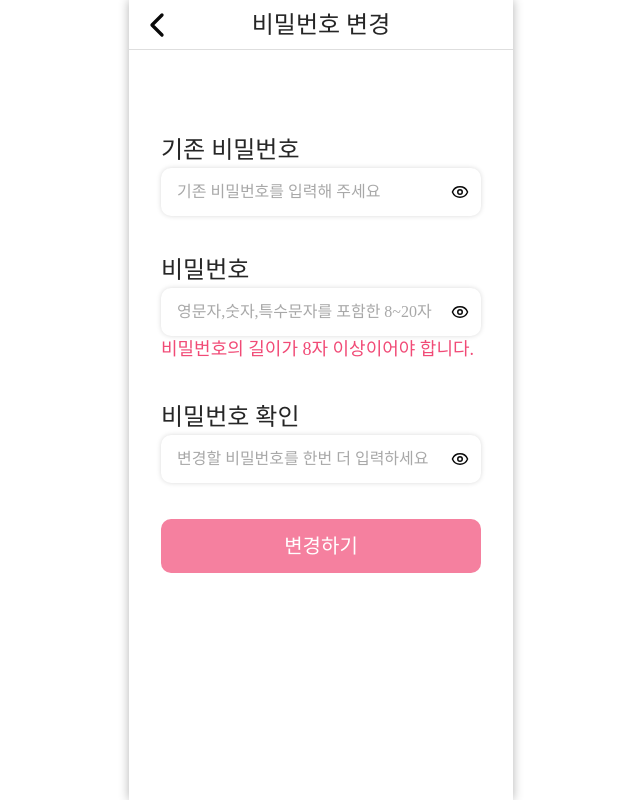
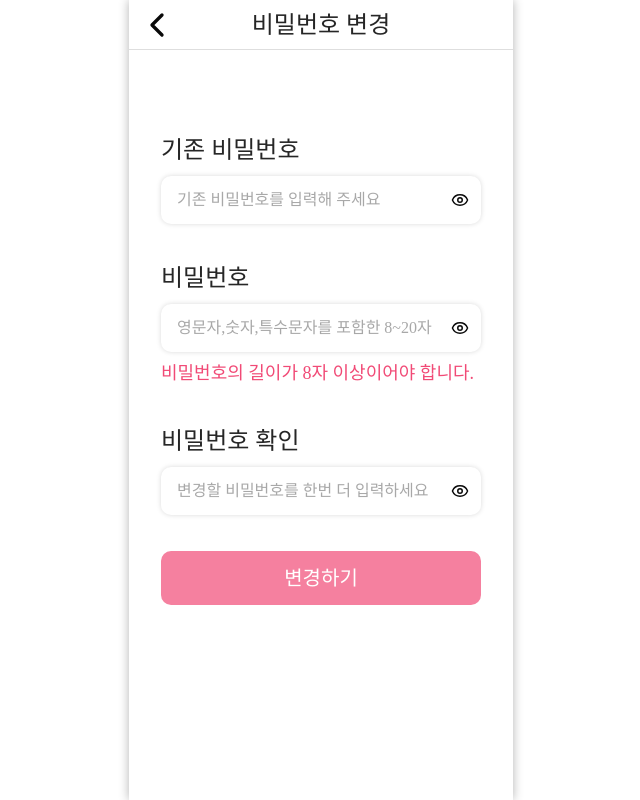
Before and after one commit to hanaro7team1/frontend, a Next.js app: page /admin/mypage/pwd in a window 1280 px wide. Shown: the whole page, without its empty margins (319-959 px from the left). Built offline with nearby package versions, Linux system fonts and the light colour scheme; a web font is replaced by a local one.

Commit message:
Design: give gap between txt and imputBox

```diff
--- a/src/app/admin/mypage/pwd/page.tsx
+++ b/src/app/admin/mypage/pwd/page.tsx
@@ -7,6 +7,8 @@ import useValidation from "@/hooks/auth/useValidation";
 import { useState } from "react";
 
 export default function AdminPwdPage() {
+  const txtPosision = "flex flex-col gap-2";
+
   const [password, setPassword] = useState('');
 
   const {form, errors, handleChange} = useValidation();
@@ -21,7 +23,7 @@ export default function AdminPwdPage() {
       <Header className="mb-[50px]" title="비밀번호 변경" />
 
       <div className="flex flex-col gap-9 p-8">
-        <div>
+        <div className={`${txtPosision}`}>
           <Txt size={24}>기존 비밀번호</Txt>
           <PasswordField
             value={password}
@@ -30,7 +32,7 @@ export default function AdminPwdPage() {
           />
         </div>
 
-        <div>
+        <div className={`${txtPosision}`}>
           <Txt size={24}>비밀번호</Txt>
           <PasswordField
             value={form.password}
@@ -43,7 +45,7 @@ export default function AdminPwdPage() {
             </Txt>
           )}
         </div>
-        <div>
+        <div className={`${txtPosision}`}>
           <Txt size={24}>비밀번호 확인</Txt>
           <PasswordField
             value={form.confirmPassword}
```
